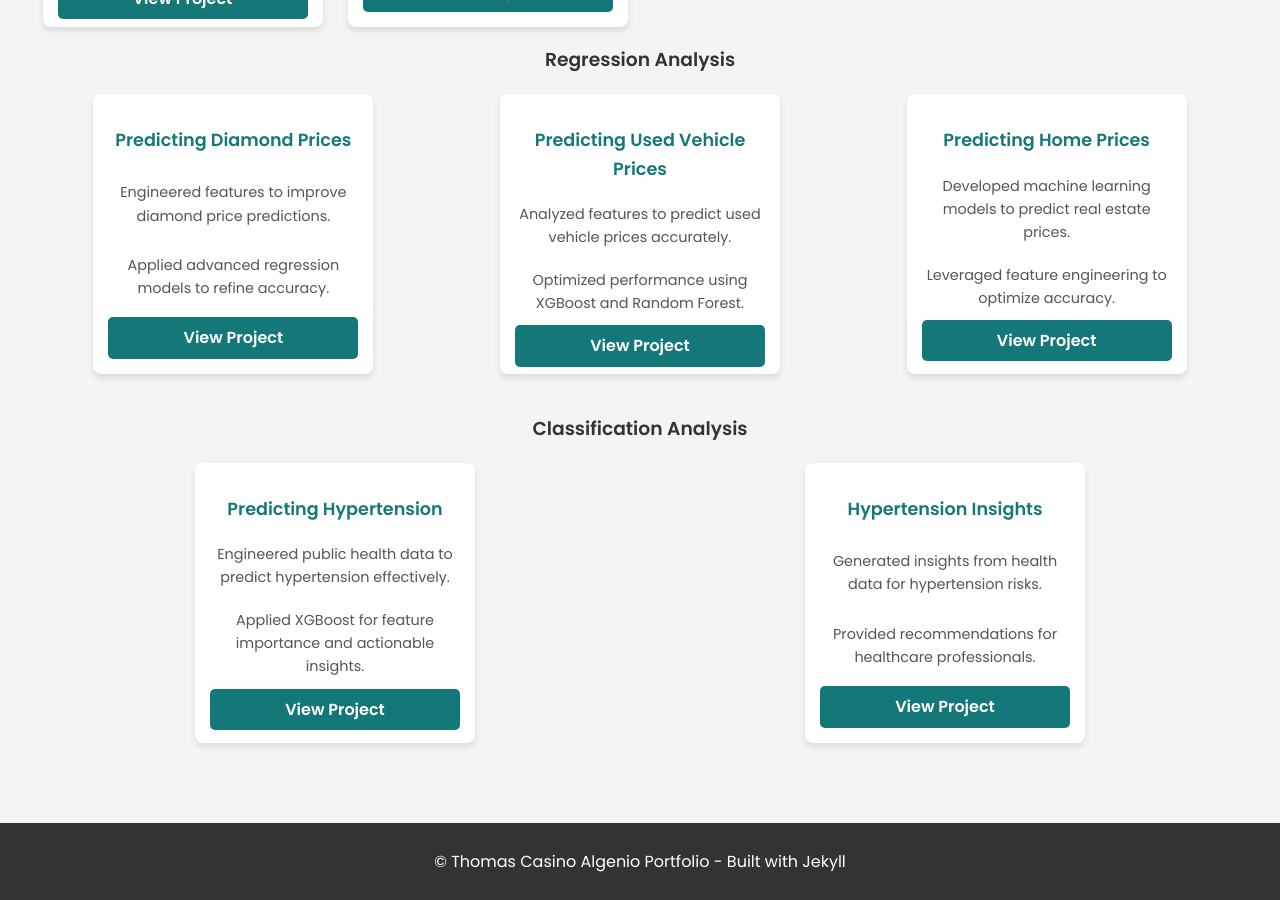
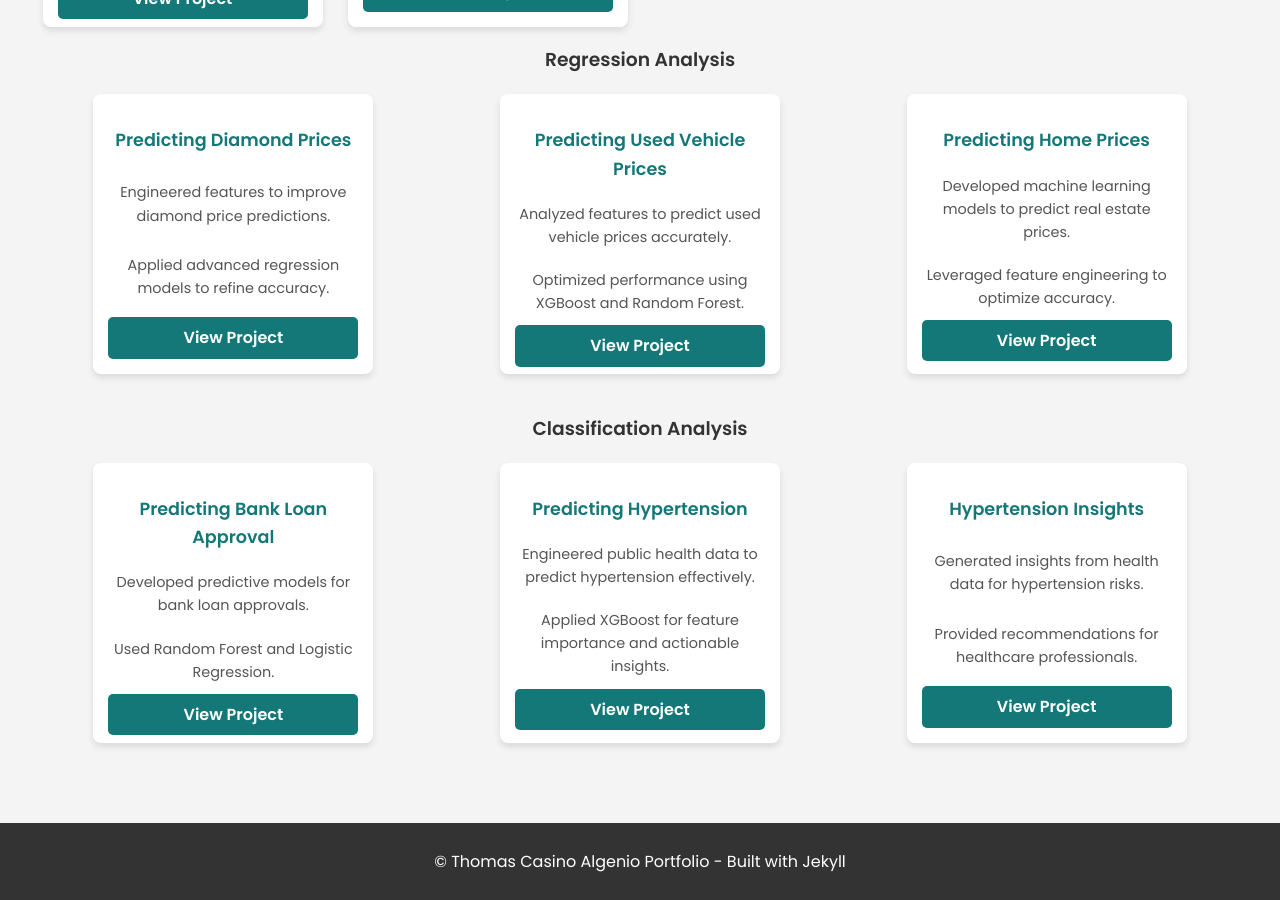
Before and after one commit to thomasalgenio/Thomas_Portfolio, a Jekyll site: the page built from README.md, in a window 1280 px wide and 900 px high, scrolled down 1660 px. Built offline with Jekyll 4.4.1, drawn with Linux system fonts in a browser that asks for light colours; our own code applies the rules of GitHub Pages for plain Markdown files.

Commit message:
Update default.html

```diff
--- a/_layouts/default.html
+++ b/_layouts/default.html
@@ -235,6 +235,13 @@
         <h3 style="text-align: center;">Classification Analysis</h3>
         <div class="projects">
           <div class="project-card">
+            <h3>Predicting Bank Loan Approval</h3>
+            <p>Developed predictive models for bank loan approvals.</p>
+            <p>Used Random Forest and Logistic Regression.</p>
+            <a href="https://github.com/thomasalgenio/Sample_Projects/tree/263caf5c4e4587d46c72187b9081874bf19cf1c5/Bank_Loan_Prediction" class="btn">View Project</a>
+          </div>
+
+          <div class="project-card">
             <h3>Predicting Hypertension</h3>
             <p>Engineered public health data to predict hypertension effectively.</p>
             <p>Applied XGBoost for feature importance and actionable insights.</p>
```
